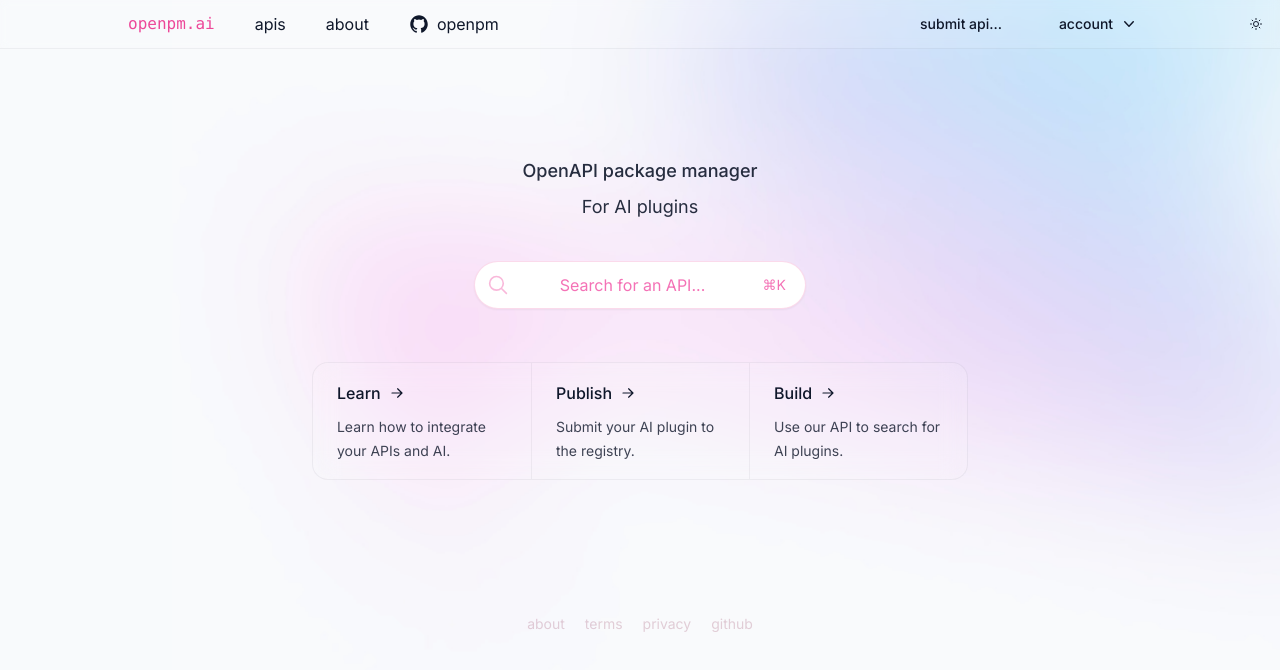
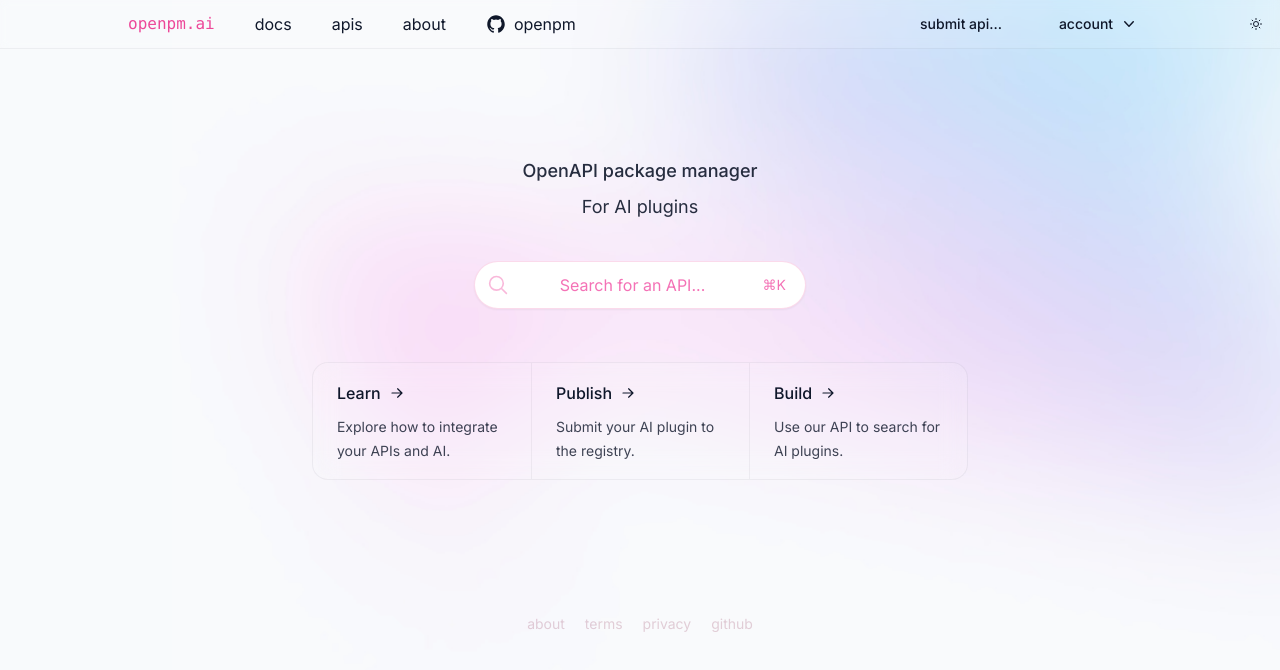
Before and after one commit to team-openpm/openpm, a Next.js app: page / in a window 1280 px wide. Shown: the top 670 px of the page. Built offline with nearby package versions, Linux system fonts and the light colour scheme.

Commit message:
add header

```diff
--- a/app/page.tsx
+++ b/app/page.tsx
@@ -56,7 +56,7 @@
           </h2>
 
           <p className={`m-0 text-sm opacity-80`}>
-            Learn how to integrate your APIs and AI.
+            Explore how to integrate your APIs and AI.
           </p>
         </Link>
 
--- a/components/main-template.tsx
+++ b/components/main-template.tsx
@@ -26,6 +26,10 @@
           <div className="flex items-center space-x-10">
             <Link prefetch={false} className=" font-mono  text-pink-500" href="/">
               openpm.ai
+            </Link>
+
+            <Link prefetch={false} href="/docs">
+              docs
             </Link>
 
             <Link prefetch={false} href="/apis">
```
